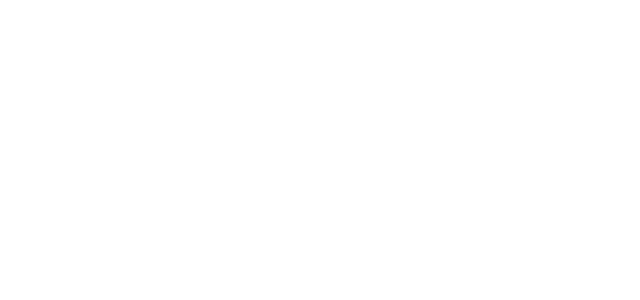
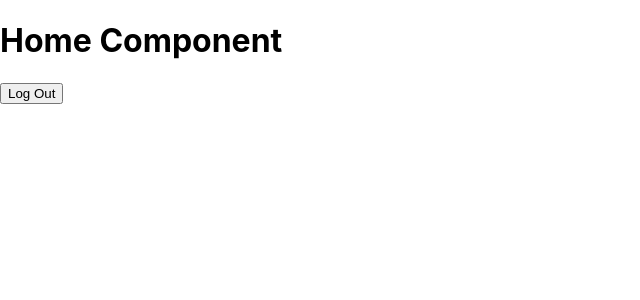
Before and after one commit to SorinC6/Serve-Soup-Frontend, a React (Create React App) app in the folder kitchen/: page / in a window 1280 px wide. Shown: the top 300 px of the page, without its empty margins (0-640 px from the left). Built offline with nearby package versions, Linux system fonts and the light colour scheme; sample sign-in values are in the browser's storage.

Commit message:
added withRouter to login and register component

```diff
--- a/kitchen/src/App.js
+++ b/kitchen/src/App.js
@@ -15,7 +15,7 @@
 
         <Route
           exact
-          path="/home"
+          path="/"
           render={props =>
             localStorage.getItem("token") ? (
               <Home {...props} />
--- a/kitchen/src/components/Auth/Login.jsx
+++ b/kitchen/src/components/Auth/Login.jsx
@@ -27,7 +27,7 @@
 
   console.log("Login loading", props.loading);
   console.log("Login error", props.error);
-  localStorage.getItem("token") && props.history.push("/home");
+  localStorage.getItem("token") && props.history.push("/");
 
   return (
     <Container>
--- a/kitchen/src/components/Home/Home.jsx
+++ b/kitchen/src/components/Home/Home.jsx
@@ -1,8 +1,10 @@
 import React from "react";
+import { withRouter } from "react-router-dom";
 
-const Home = () => {
+const Home = props => {
   const logout = () => {
     localStorage.clear();
+    props.history.push("/login");
   };
 
   return (
@@ -13,4 +15,4 @@
   );
 };
 
-export default Home;
+export default withRouter(Home);
```
